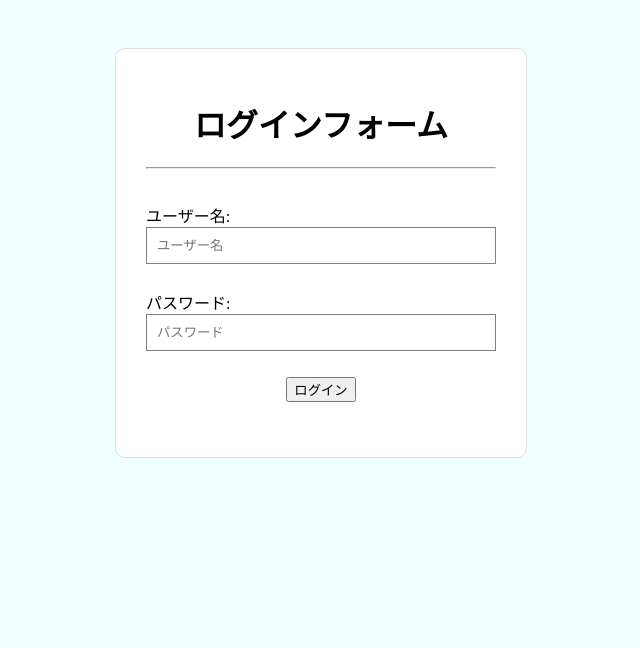
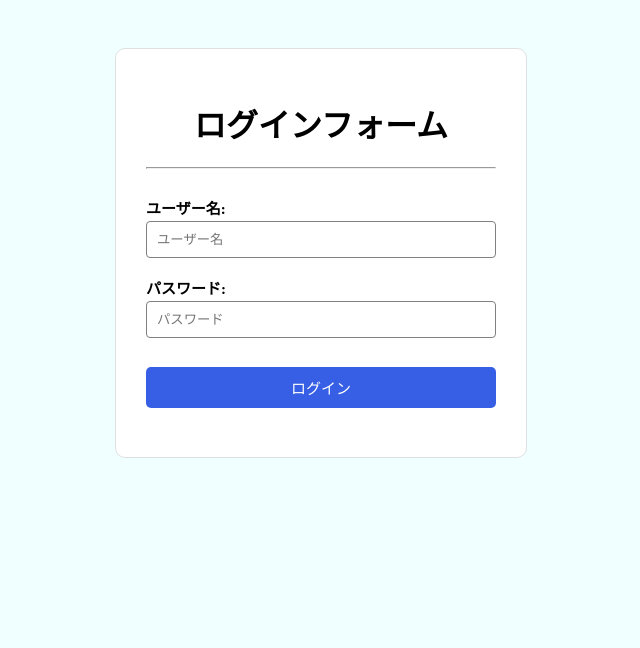
Before and after one commit to ekrsw/django_docker, a Django app: page /accounts/login/ in a window 1280 px wide. Shown: the part 155-803 px from the top of the page, without its empty margins (319-959 px from the left). Run offline with Django 4.2, Linux system fonts and the light colour scheme.

Commit message:
login form

```diff
--- a/static/style.css
+++ b/static/style.css
@@ -40,4 +40,32 @@ h1 {
 .formField input {
     border: 1px solid grey;
     padding: 10px;
+    border-radius: 4px;
 }
+
+.formField input:focus {
+    outline: none;
+}
+
+.formField label {
+    font-size: 15px;
+    font-weight: 600;
+    margin-bottom: 3px;
+}
+
+button {
+    background-color: rgb(54, 95, 229);
+    width: 100%;
+    margin-top: 10px;
+    border: none;
+    border-radius: 5px;
+    padding: 10px 30px;
+    color: white;
+    font-size: 15px;
+    cursor: pointer;
+    transition: all 0.2s;
+}
+
+button:hover {
+    background-color: rgb(41, 73, 176);
+}
```
